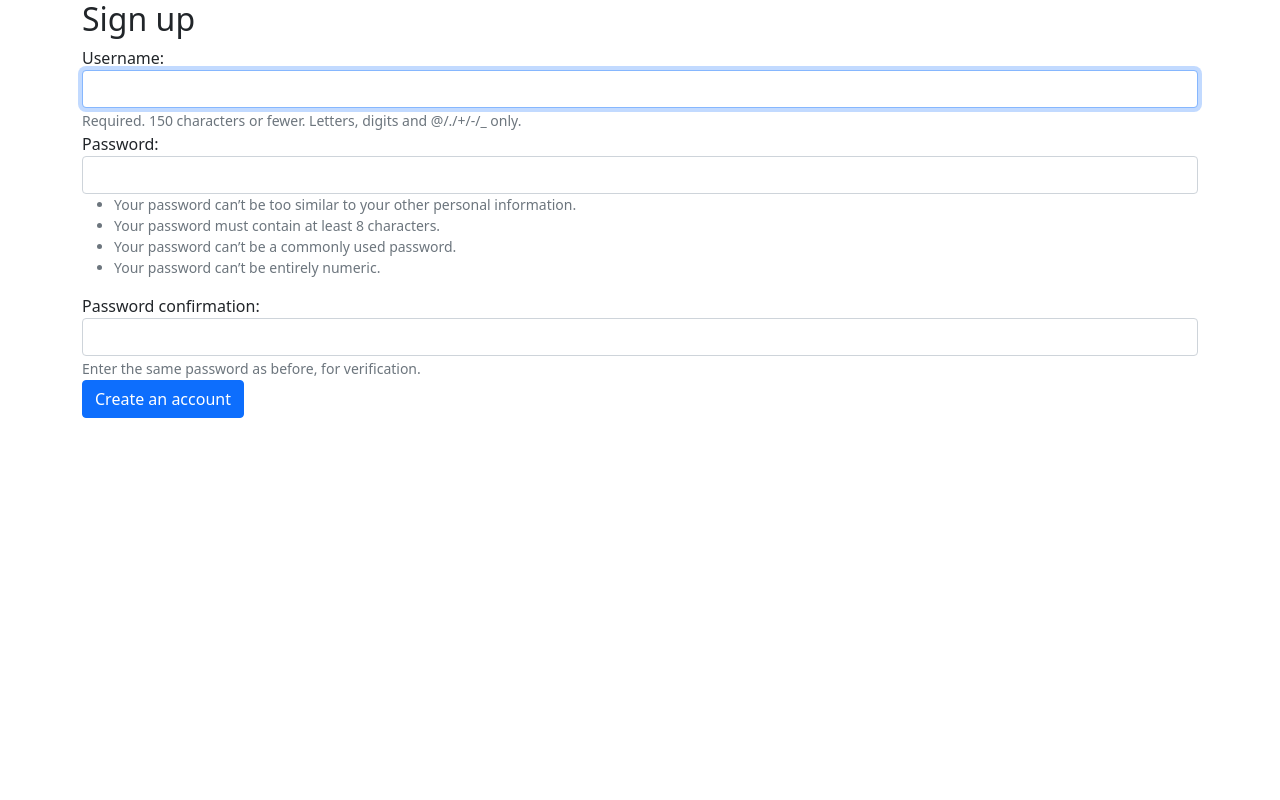
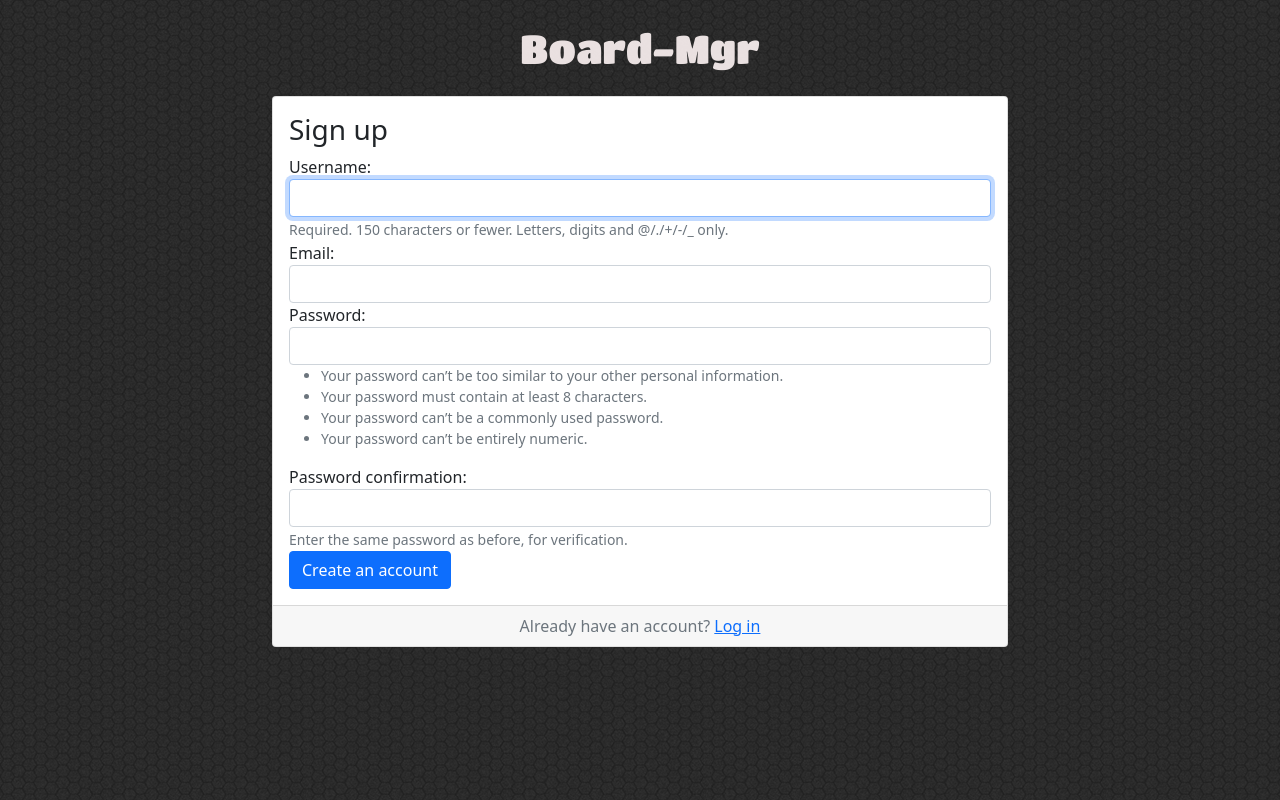
Before and after one commit to Xerrex/board-mgr, a Django app: page /auth/signup/ in a window 1280 px wide. Run offline with Django 3.2, Linux system fonts and the light colour scheme; some libraries are stand-ins or nearby versions.

Commit message:
Added Email field to signup form

```diff
--- /dev/null
+++ b/accounts/forms.py
@@ -0,0 +1,12 @@
+from django import forms
+from django.contrib.auth.forms import UserCreationForm
+from django.contrib.auth.models import User
+
+
+class SignupForm(UserCreationForm):
+    email = forms.EmailField(max_length=254, required=True)
+
+
+    class Meta:
+        model=User
+        fields = ('username', 'email', 'password1', 'password2')
--- a/accounts/views.py
+++ b/accounts/views.py
@@ -1,17 +1,17 @@
 from django.shortcuts import render, redirect
-from django.contrib.auth.forms import UserCreationForm
 from django.contrib.auth import login
+from .forms import SignupForm
 
 
 def signup(request):
     """Handle user signing up operations
     """
     if request.method == "POST":
-        form = UserCreationForm(request.POST)
+        form = SignupForm(request.POST)
         if form.is_valid():
             user = form.save()
             login(request, user)
             return redirect('home')
     else:
-        form = UserCreationForm()
+        form = SignupForm()
     return render(request, "accounts/signup.html", {"form": form})
--- /dev/null
+++ b/static/css/accounts.css
@@ -0,0 +1,17 @@
+body{
+    background-image: url(../img/dark-honeycomb.png);
+}
+
+.logo{
+    font-family: 'Titan One', cursive;
+}
+
+.logo a{
+    color: rgba(247, 238, 238, 0.932);
+    text-decoration: none;
+}
+
+.logo a:hover,
+.logo a:active {
+  text-decoration: none;
+}
--- a/templates/accounts/signup.html
+++ b/templates/accounts/signup.html
@@ -1,14 +1,32 @@
 {% extends 'base.html' %}
 
-{% block title %}Signup - {{ block.super }} {% endblock title %}
+{% load static %}
+
+{% block stylesheet %}
+  <link rel="stylesheet" href="{% static 'css/accounts.css' %}">
+{% endblock %}
 
 {% block body %}
   <div class="container">
-    <h2>Sign up</h2>
-    <form method="post" novalidate>
-      {% csrf_token %}
-      {% include 'includes/form.html' %}
-      <button type="submit" class="btn btn-primary">Create an account</button>
-    </form>
+    <h1 class="text-center logo my-4">
+      <a href="{% url 'home' %}">Board-Mgr</a>
+    </h1>
+    <div class="row justify-content-center">
+      <div class="col-lg-8 col-md-10 col-sm-12">
+        <div class="card">
+          <div class="card-body">
+            <h3 class="card-title">Sign up</h3>
+            <form method="post" novalidate>
+              {% csrf_token %}
+              {% include 'includes/form.html' %}
+              <button type="submit" class="btn btn-primary btn-block">Create an account</button>
+            </form>
+          </div>
+          <div class="card-footer text-muted text-center">
+            Already have an account? <a href="#">Log in</a>
+          </div>
+        </div>
+      </div>
+    </div>
   </div>
-{% endblock body%}
+{% endblock %}
--- a/templates/base.html
+++ b/templates/base.html
@@ -12,7 +12,7 @@
   <link href="https://fonts.googleapis.com/css2?family=Titan+One&display=swap" rel="stylesheet">
 
   <link rel="stylesheet" href="{% static 'css/bootstrap.min.css' %}">
-  <link rel="stylesheet" href="{% static 'css/styles.css' %}">
+  <link rel="stylesheet" href="{% static 'css/app.css' %}">
 
   {% block stylesheet %}{% endblock stylesheet%}
   <title>{% block title %}Boards-Mgr{% endblock title %}</title>
```
Also changed, not shown: accounts/tests/test_signup.py (+12 -2 lines), accounts/tests/test_signup_form.py (added, +10 -0 lines), accounts/tests/test_valid_signup.py (+1 -0 lines), static/css/app.css (renamed from static/css/styles.css), static/img/dark-honeycomb.png (added).
